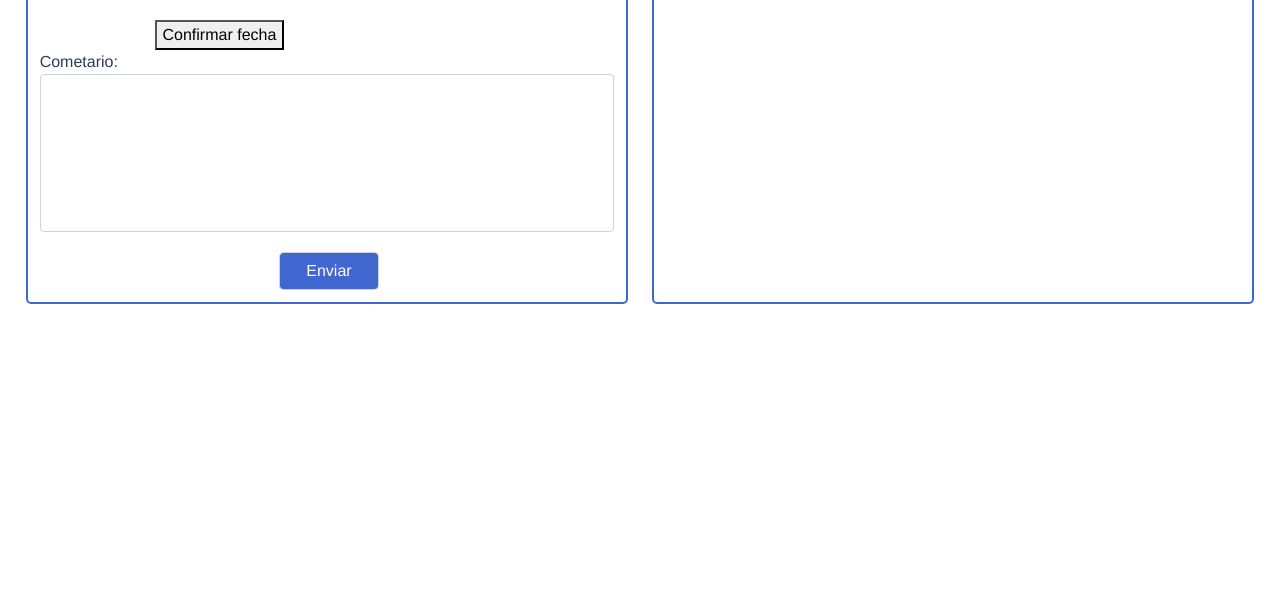
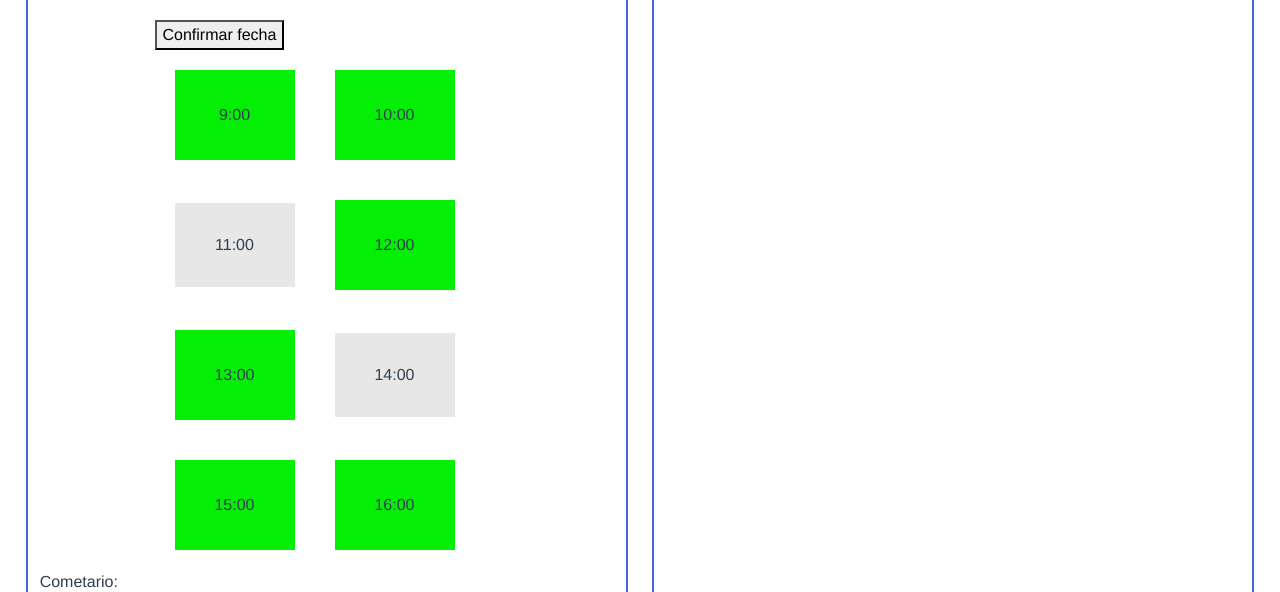
Before and after one commit to NahuelVenerus/Gestion-Pacientes, a Vue app: page /agenda in a window 1280 px wide. Shown: the part 206-798 px from the top of the page. Built offline with nearby package versions, Linux system fonts and the light colour scheme.

Commit message:
cajitas de colores

```diff
--- a/src/components/Horarios.vue
+++ b/src/components/Horarios.vue
@@ -6,7 +6,7 @@
                  <br>
                  <button @click="crearListaHorarios">Confirmar fecha</button>
                  <br>
-                <ItemHorario :hora="ItemHorario.hora" v-for="ItemHorario in horarios" :key="ItemHorario.id" />
+                <ItemHorario :hora="ItemHorario.hora" v-for="ItemHorario in horarios" :key="ItemHorario.id" :estado="ItemHorario.estado" />
             </div>
         </div>
     </div>
@@ -29,53 +29,53 @@ export default {
 
   methods: {
       crearListaHorarios() {
-          if(this.fecha != null && this.fecha > this.date) {
-              this.horarios=[
-              {
-                  id:"1",
-                  hora:"9:00"
-              },
-              {
-                  id:"2",
-                  hora:"10:00"
-              },
-              {
-                  id:"3",
-                  hora:"11:00"
-              },
-              {
-                  id:"4",
-                  hora:"12:00"
-              },
-              {
-                  id:"5",
-                  hora:"13:00"
-              },
-              {
-                  id:"6",
-                  hora:"14:00"
-              },
-              {
-                  id:"7",
-                  hora:"15:00"
-              },
-              {
-                  id:"8",
-                  hora:"16:00"
-              }
-            ]
-          } else if(this.fecha == null) {
-              alert("Debe seleccionar una fecha")
-          } else {
-              alert("Seleccione una fecha posterior a hoy")
-              this.horarios = []
-          }
       }
   },
 
   data:() => {
       return{
-        horarios:[],
+        horarios:[
+            {
+                  id:"1",
+                  hora:"9:00",
+                  estado:'activo'
+              },
+              {
+                  id:"2",
+                  hora:"10:00",
+                  estado:'activo'
+              },
+              {
+                  id:"3",
+                  hora:"11:00",
+                  estado:'desactivado'
+              },
+              {
+                  id:"4",
+                  hora:"12:00",
+                  estado:'activo'
+              },
+              {
+                  id:"5",
+                  hora:"13:00",
+                  estado:'activo'
+              },
+              {
+                  id:"6",
+                  hora:"14:00",
+                  estado:'desactivado'
+              },
+              {
+                  id:"7",
+                  hora:"15:00",
+                  estado:'activo'
+              },
+              {
+                  id:"8",
+                  hora:"16:00",
+                  estado:'activo'
+              }
+        ],
         date: new Date()
       }
   }
--- a/src/components/ItemHorario.vue
+++ b/src/components/ItemHorario.vue
@@ -1,5 +1,5 @@
 <template>
-    <div class="caja" @mouseover="hover=true">
+    <div :class="estado == 'activo' ? 'activa' : 'desactivada'" class="caja" @mouseover="hover=true">
         {{ hora }}
     </div>
 </template>
@@ -8,7 +8,8 @@
 export default {
   name: 'ItemHorario',
   props: {
-    hora: String
+    hora: String,
+    estado: String
   },
   data:() => {
       return{
@@ -23,18 +24,21 @@ export default {
         padding: 30px 0;
         width: 120px;
         text-align: center;
-        background: rgb(231, 231, 231);
         margin: 20px;
         display: inline-block;
     }
 
-    .caja:hover {
-        padding: 30px 0;
-        width: 120px;
-        text-align: center;
-        color: white;
-        background: #b9b9b9;
-        margin: 20px;
-        display: inline-block;
+    .activa {
+        background-color: rgb(5, 238, 5);
+        border: 3px solid rgb(5, 238, 5);
     }
+
+    .activa:hover {
+        border: 3px solid rgb(0, 124, 0);
+    }
+
+    .desactivada {
+        background-color: rgb(231, 231, 231);
+    }
+
 </style>
```
